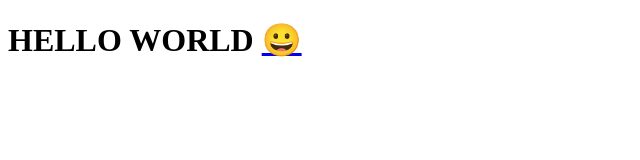
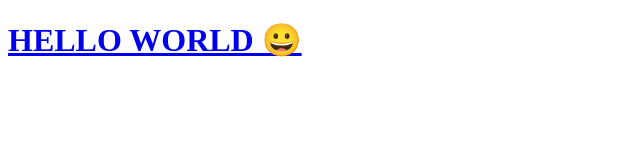
Before and after one commit to ShubhamBorkute/First_Repo, a plain HTML site: page index.html in a window 1280 px wide. Shown: the whole page, without its empty margins (0-640 px from the left). Drawn offline with Linux system fonts and the light colour scheme.

Commit message:
Update index.html

```diff
--- a/index.html
+++ b/index.html
@@ -5,6 +5,6 @@
 <TITLE> MY FIRST WEB PAGE </TITLE>
 </HEAD>
 <BODY>
-<H1>HELLO WORLD <a href="Heading.html">&#128512</a>  </H1>
+<H1> <a href="Heading.html">HELLO WORLD  &#128512 <a/>  </H1>
 </BODY>
 </HTML>
```
